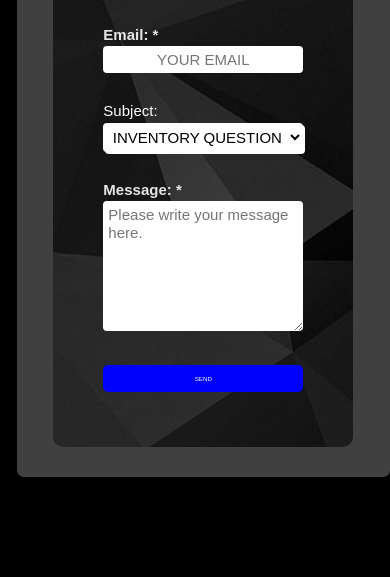
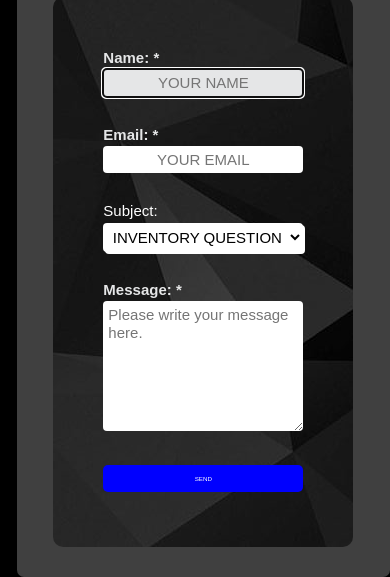
Before and after one commit to MarielleR/intricate-audio-live, a plain HTML site: page contact.html in a window 390 px wide. Shown: the part 515-1092 px from the top of the page. Before the commit the page ends 992 px from the top, so only its background shows below. Drawn offline with nearby package versions, Linux system fonts and the light colour scheme; files whose address does not match are found by name.

Commit message:
mobile design updates

```diff
--- a/style.css
+++ b/style.css
@@ -195,6 +195,7 @@ footer {
     margin-top: 2rem;
     position: absolute;
     bottom: 0;
+    overflow: hidden;
 }
 
 i {
@@ -719,7 +720,7 @@ select {
 /* Contact Page */
 @media only screen and (max-width: 580px) {
   #contact-form{
-     margin-top: 100px;
+     margin-top: 200px;
       left: 3%;
       /* margin-right: 3%; */
       /* width: 88%; */
```
